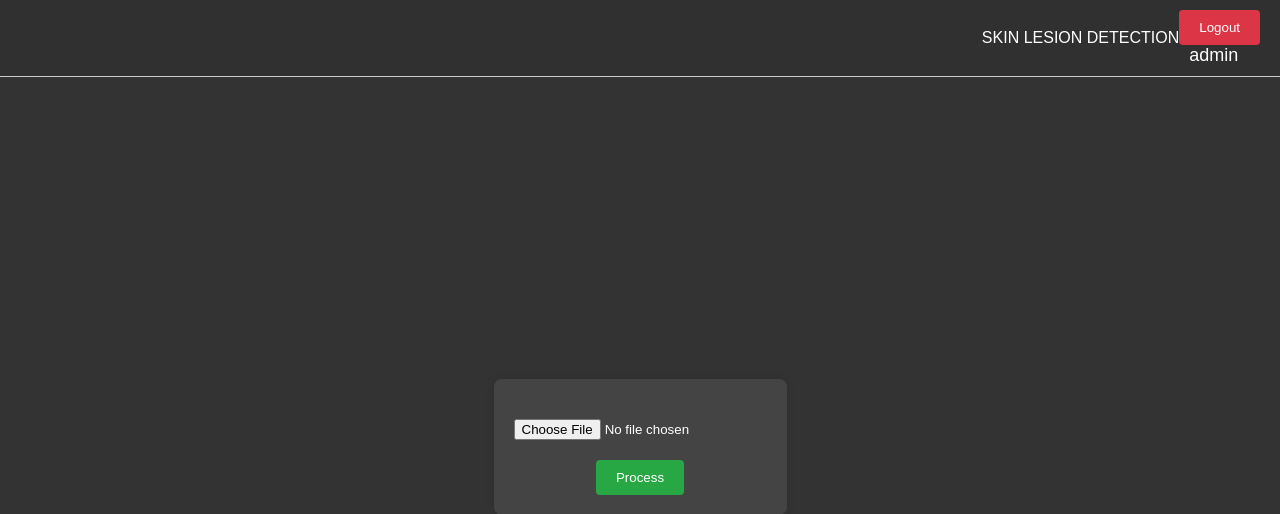
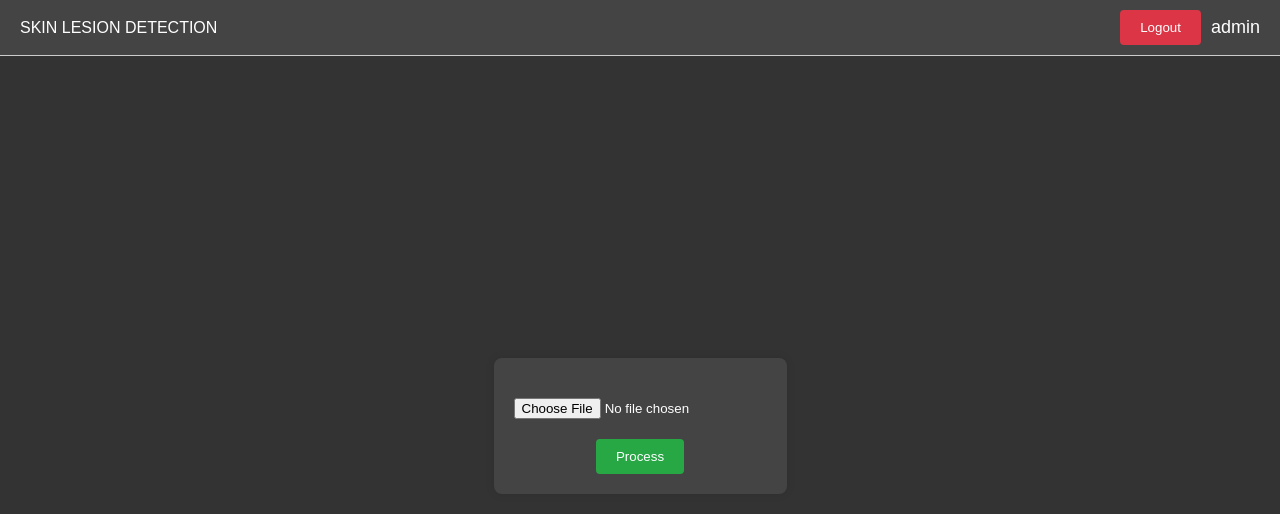
Before and after one commit to Pdz28/skin_lesion_detection, a Flask app: page / in a window 1280 px wide. Shown: the top 514 px of the page. Run offline with Flask 3, Linux system fonts and the light colour scheme; a user stored in the database is signed in.

Commit message:
Update styles.css

```diff
--- a/static/styles.css
+++ b/static/styles.css
@@ -7,11 +7,12 @@ body {
 
 .header {
   display: flex;
-  justify-content: flex-end;
+  justify-content: space-between;
   align-items: center;
   padding: 10px 20px;
-  background-color: #303030;
+  background-color: #444;
   border-bottom: 1px solid #ccc;
+  color: #fff;
 }
 
 .header .username {
@@ -30,6 +31,11 @@ body {
 
 .header .logout-button:hover {
   background-color: #c82333;
+}
+
+.header .user-controls {
+  display: flex;
+  align-items: center;
 }
 
 .container {
```
